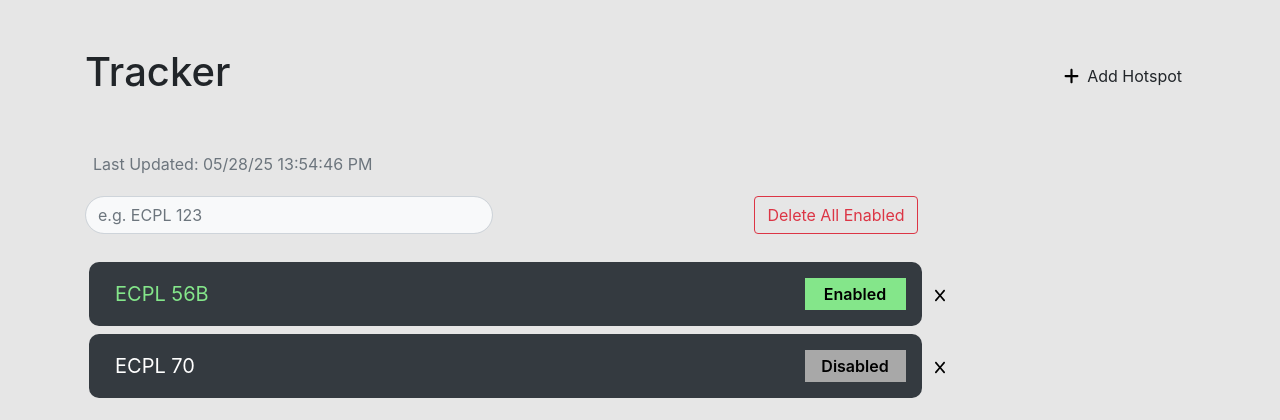
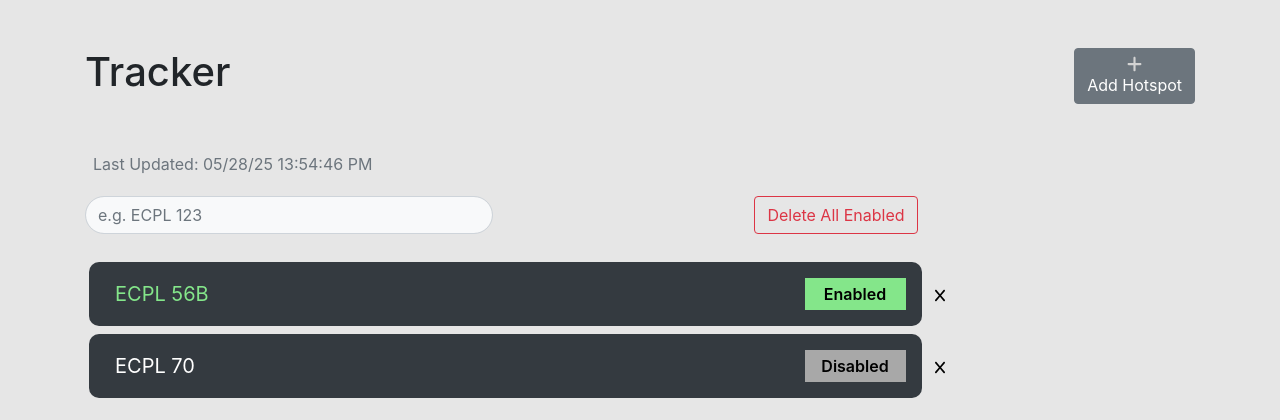
Before and after one commit to ckim-dot/hotspot_tracker, a Flask app: page / in a window 1280 px wide. Shown: the part 56-476 px from the top of the page. Run offline with Flask 3, Linux system fonts and the light colour scheme; data comes from the database, SQL or seed files in the repository; some libraries are stand-ins or nearby versions.

Commit message:
Update add hotspot button UI.

```diff
--- a/app.py
+++ b/app.py
@@ -125,18 +125,41 @@ def get_last_updated():
 
 def set_timestamp():
     # set last updated
-    data = {
-        "last_updated": datetime.datetime.now().strftime("%m/%d/%y %H:%M:%S %p"),
-    }
+    with open('./data/time.json', 'r') as file:
+        data = json.load(file)
+
+    data["last_updated"] = datetime.datetime.now().strftime("%m/%d/%y %H:%M:%S %p")
 
     with open('./data/time.json', 'w') as file:
         json.dump(data, file, indent=4)
+
+# TODO
+# def toggle_sorted():
+#     with open('./data/time.json', 'r') as file:
+#         data = json.load(file)
+
+#     current_val = data["sorted"]
+#     data["sorted"] = 1 ^ current_val
+
+#     with open('./data/time.json', 'w') as file:
+#         json.dump(data, file, indent=4)
+
+# @app.route('/toggleSorted', methods=["GET"])
+# def toggleSorted():
+#     toggle_sorted()
+#     return redirect(url_for('index'))
 
 @app.route('/', methods=['GET', 'POST'])
 def index():
     last_updated = get_last_updated()
 
     results = []
+
+    # TODO
+    # with open('./data/time.json', 'r') as file:
+    #     data = json.load(file)
+
+    # is_sorted = data["sorted"]
 
     if request.args.get('is_searching'):
         results = search(request.args.get('search_query'))
--- a/templates/index.html
+++ b/templates/index.html
@@ -4,13 +4,13 @@
   class="d-flex flex-row justify-content-between pt-5 pb-5 align-items-center"
 >
   <h1>{% block title %} Tracker {% endblock %}</h1>
-  <button type="submit" class="btn" data-toggle="modal" data-target="#modal">
+  <button type="submit" class="btn btn-secondary" data-toggle="modal" data-target="#modal">
     <div
-      class="d-flex align-items-center justify-content-end"
-      style="width: 125px"
+      class="d-flex align-items-center justify-content-end flex-column"
     >
       <img src="/static/images/plus-solid.svg" alt="" width="15" />
-      <span class="pl-2">Add Hotspot</span>
+      <span>Add Hotspot</span>
+
     </div>
   </button>
 </div>
@@ -32,6 +32,11 @@
           id="search-input"
         />
       </div>
+    <!-- TODO -->
+    <!-- <div class="form-check form-switch">
+      <input type="checkbox" role="switch" class="form-check-input" id="sortedSwitch" {% if sorted %} checked {% endif %}>
+      <label class="form-check-label" for="sortedSwitch">Sorted by Enabled/Disabled</label>
+    </div> -->
     <form
       method="POST"
       action="{{url_for('confirm_delete')}}"
@@ -248,6 +253,18 @@
           },
         });
       });
+
+      // TODO
+      // $("#sortedSwitch").on("change", function () {
+      //   $.ajax({
+      //     url: "/toggleSorted",
+      //     type: "GET",
+      //     success: function (response) {
+      //       console.log(response.message)
+      //     },
+
+      //   });
+      // })
     });
   </script>
   {% endblock%}
```
Also changed, not shown: static/images/plus-solid.svg.
